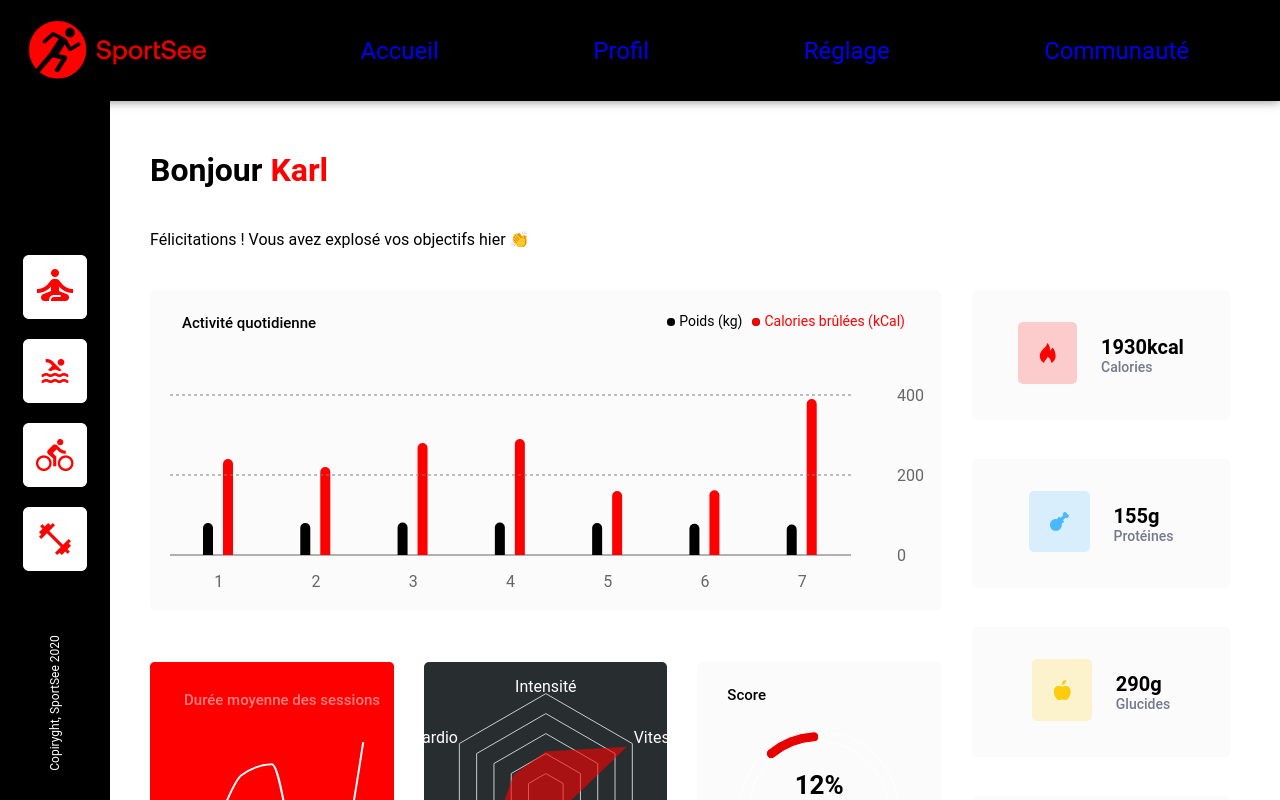
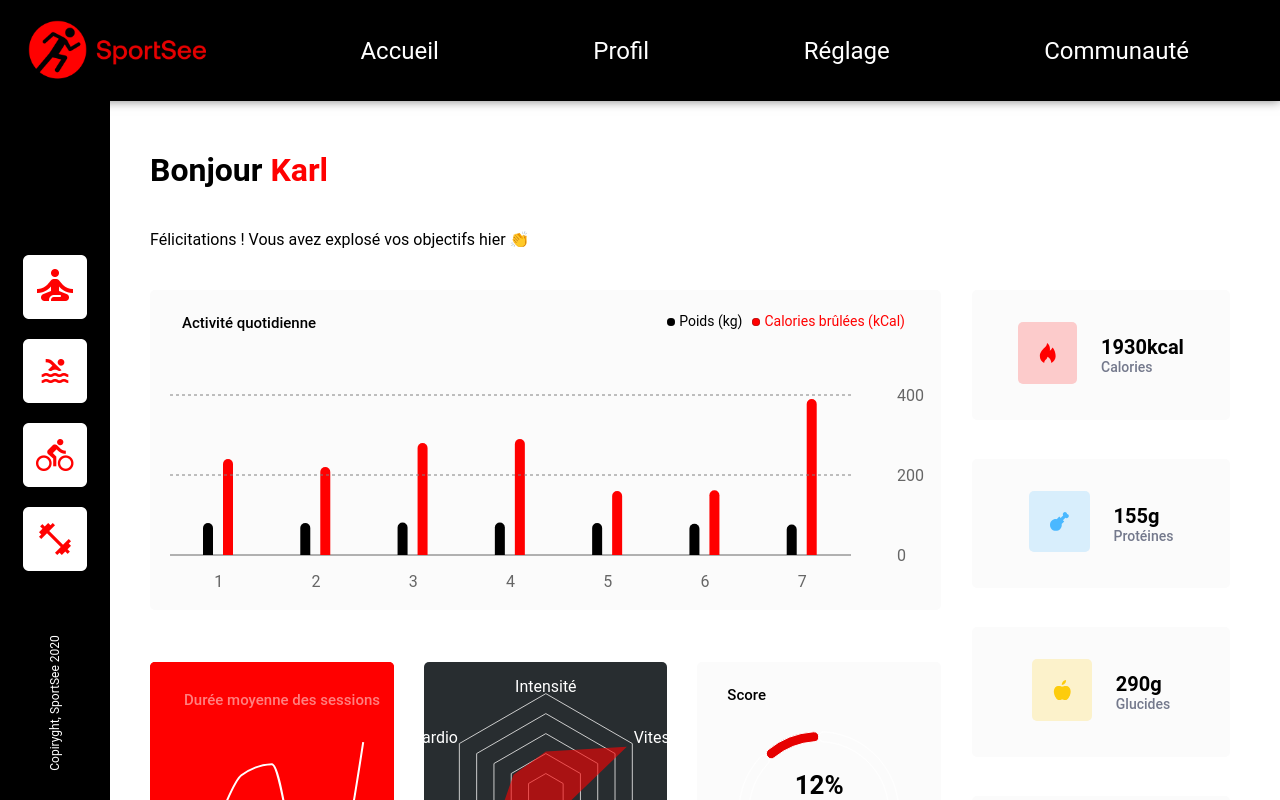
Before and after one commit to Ekkylibre/sportsee, a React (Vite) app: page /dashboard/12 in a window 1280 px wide. Shown: the top 800 px of the page. Built offline with nearby package versions, Linux system fonts and the light colour scheme.

Commit message:
💄 Components > Navbar > Rework nav-links

```diff
--- a/src/components/navBar/navbar.css
+++ b/src/components/navBar/navbar.css
@@ -14,7 +14,7 @@
   align-items: center;
   margin-right: 91px;
 }
-.nav-bar ul .nav-links a.active {
+.nav-bar ul .nav-links a {
   color: white;
 }
 .nav-bar ul .nav-img {
--- a/src/components/navBar/navbar.scss
+++ b/src/components/navBar/navbar.scss
@@ -14,7 +14,7 @@
             align-items: center;
             margin-right: 91px;
 
-            a.active {
+            a {
                 color: white;
             }
         }
```
